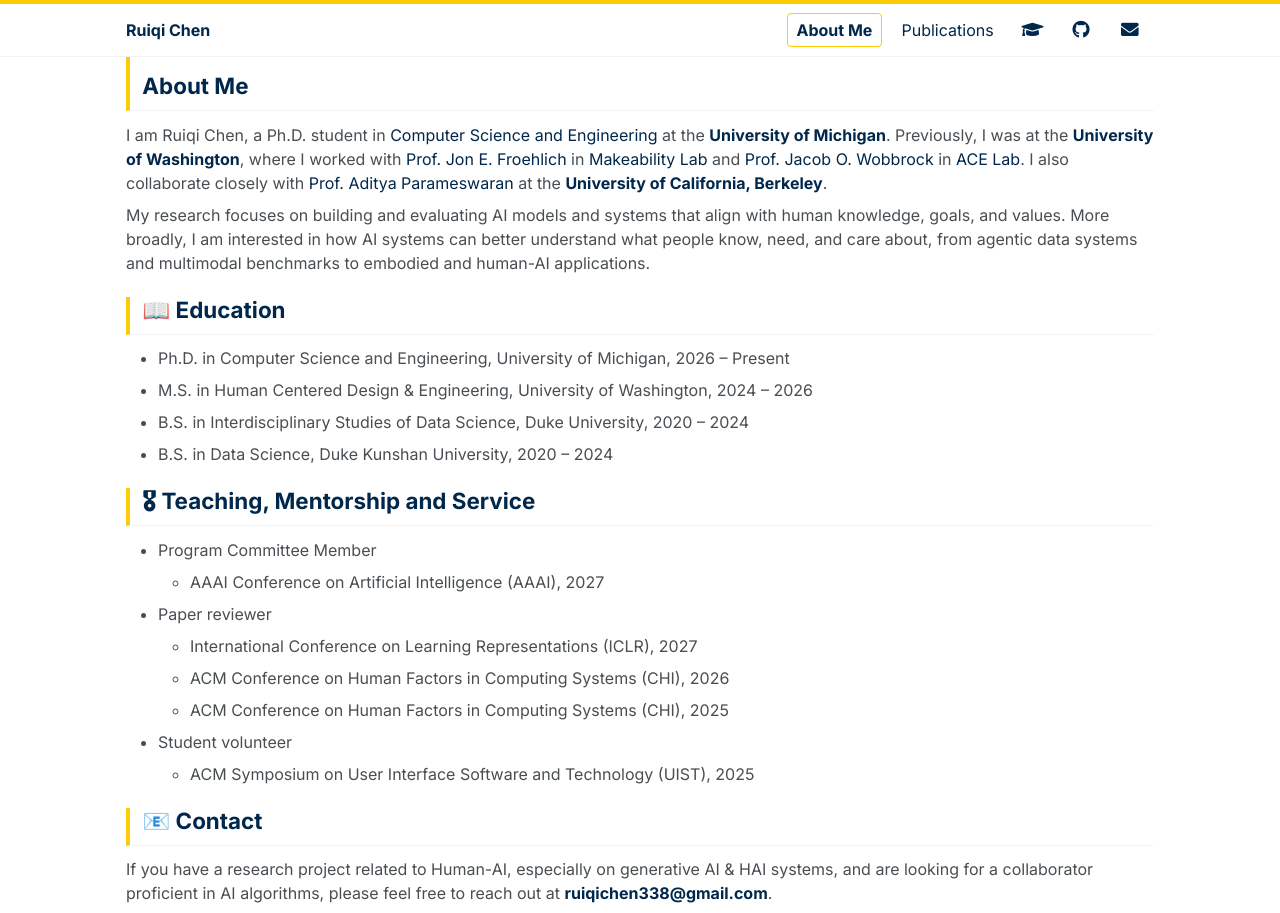
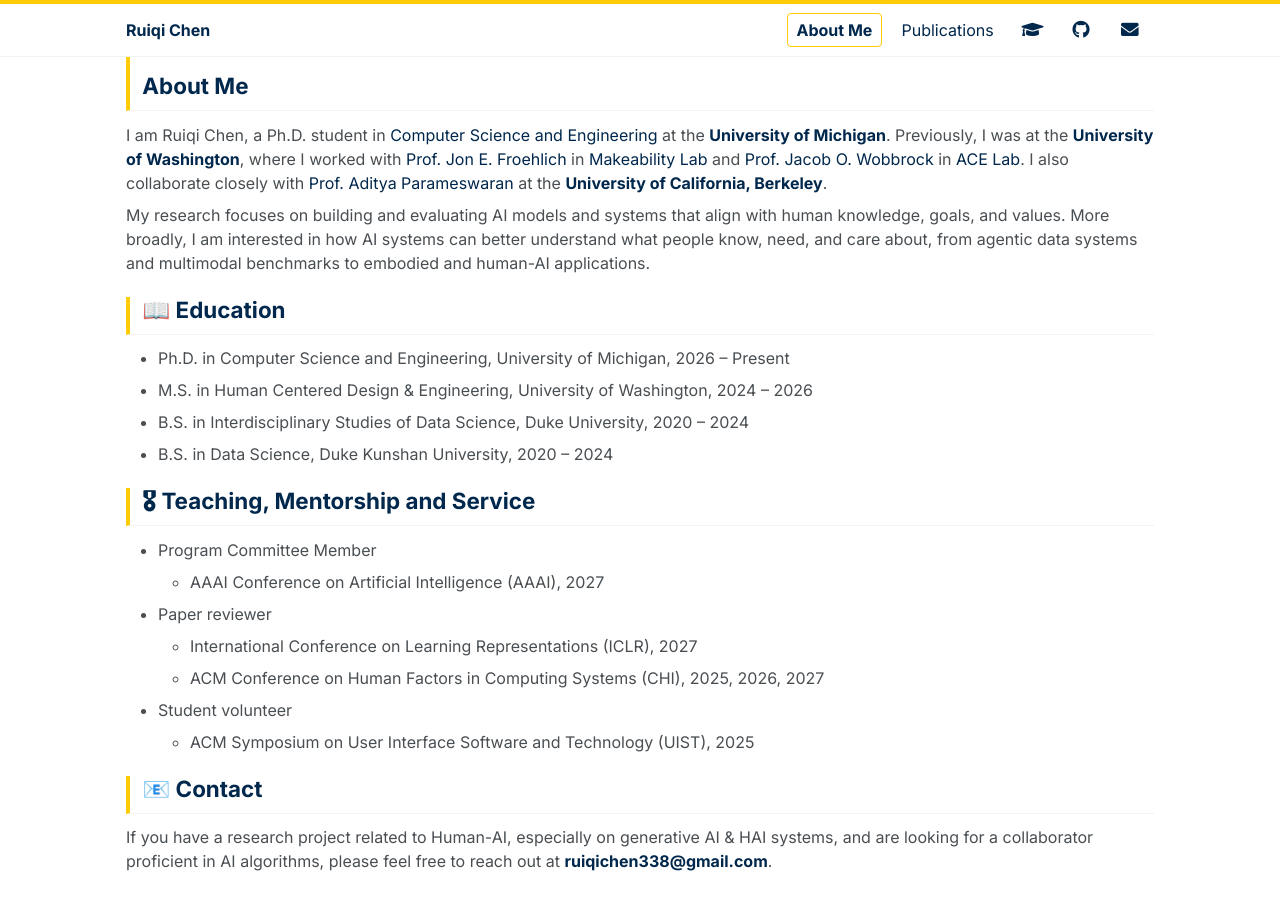
Before and after one commit to Ruiqi-Chen-0216/Ruiqi-Chen-0216.github.io, a Jekyll site: the page built from _pages/about.md, in a window 1280 px wide. Built offline with Jekyll 4.4.1, drawn with Linux system fonts in a browser that asks for light colours.

Commit message:
update data

```diff
--- a/_data/publications.yml
+++ b/_data/publications.yml
@@ -1,4 +1,5 @@
 - title: "CertBind from Multimodal Connectivity to Certifiable Retrieval Decisions"
+  hidden: true
   badge: "Arxiv"
   image: "images/CertBind.png"
   categories:
--- a/_includes/publications-list.html
+++ b/_includes/publications-list.html
@@ -8,7 +8,7 @@
 </div>
 
 <div id="publication-list" class="publication-list">
-{% for pub in site.data.publications %}
+{% for pub in site.data.publications %}{% unless pub.hidden %}
 <div class="pub-item" data-categories="{{ pub.categories | join: ' ' }}">
 <article class="paper-box">
 <div class="paper-box-image">
@@ -31,7 +31,7 @@
 </div>
 </article>
 </div>
-
+{% endunless %}
 {% endfor %}
 </div>
 
--- a/_pages/about.md
+++ b/_pages/about.md
@@ -25,8 +25,7 @@
   * AAAI Conference on Artificial Intelligence (AAAI), 2027
 * Paper reviewer
   * International Conference on Learning Representations (ICLR), 2027
-  * ACM Conference on Human Factors in Computing Systems (CHI), 2026
-  * ACM Conference on Human Factors in Computing Systems (CHI), 2025
+  * ACM Conference on Human Factors in Computing Systems (CHI), 2025, 2026, 2027
 * Student volunteer
   * ACM Symposium on User Interface Software and Technology (UIST), 2025
 
```
